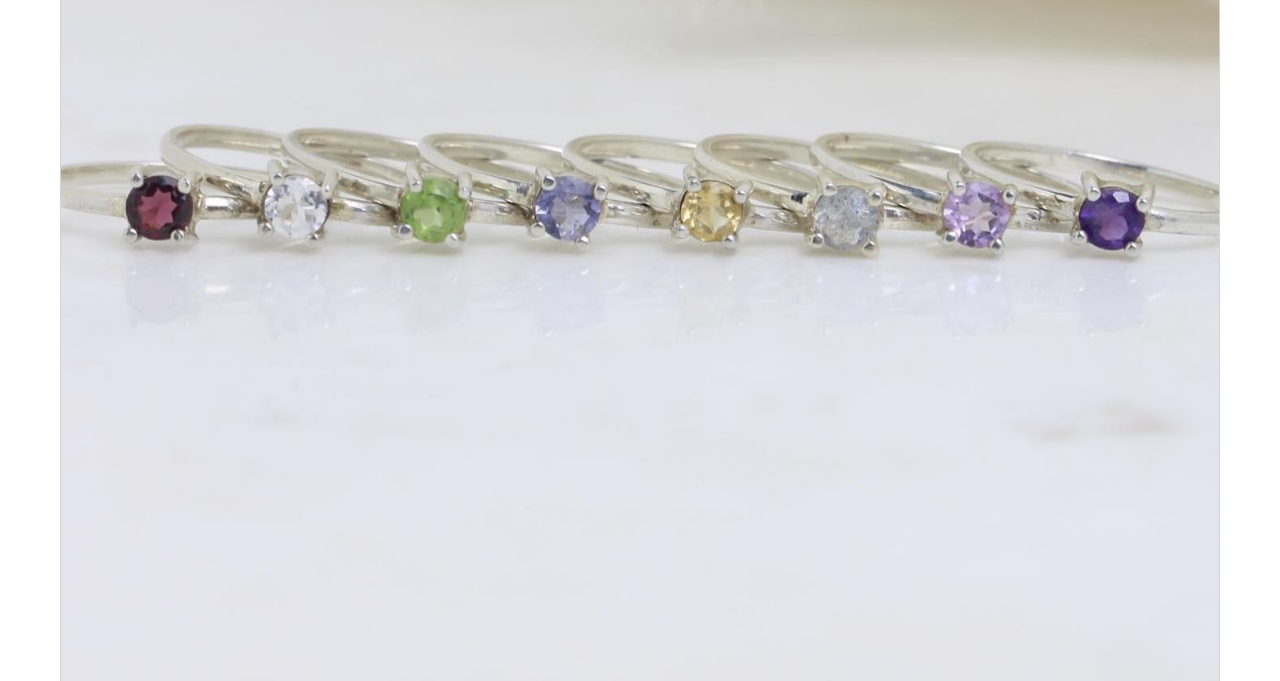
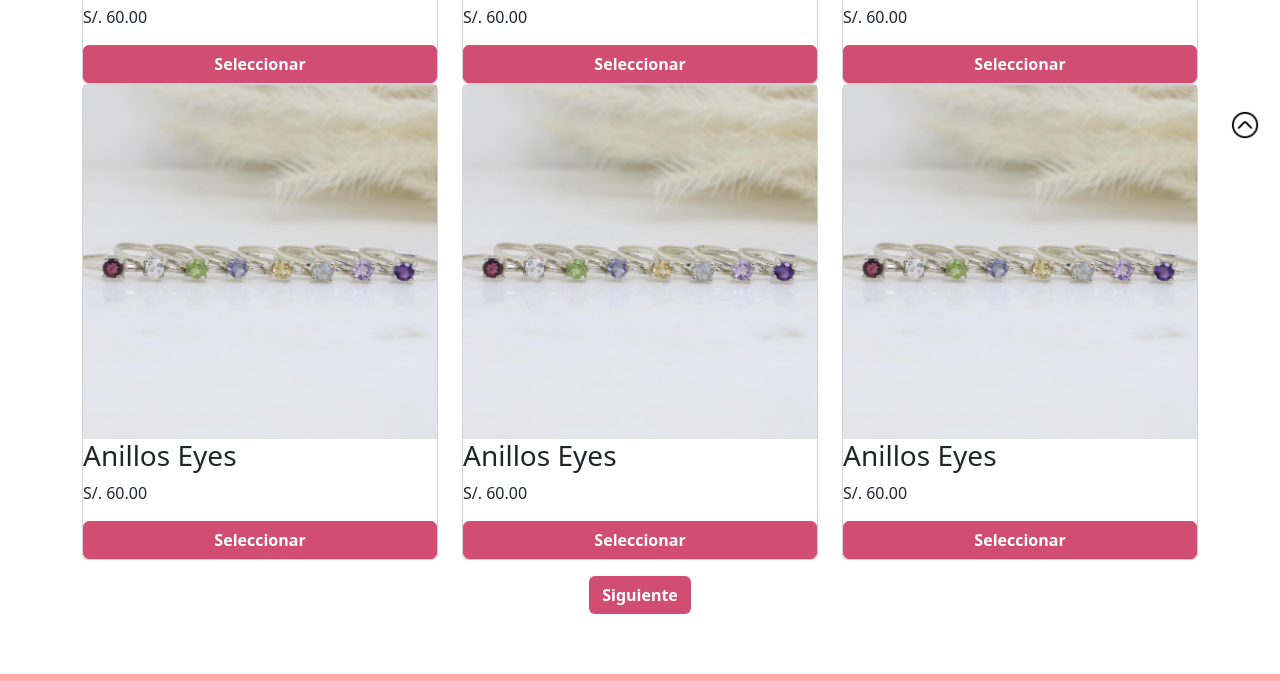
Before and after one commit to RosmeriCcF/Accesorios-Lorena-Amaya, a website: page paginas/categorias.html in a window 1280 px wide. Shown: the part 640-1321 px from the top of the page. Drawn offline with nearby package versions, Linux system fonts and the light colour scheme.

Commit message:
Categorías actualizado

```diff
--- a/paginas/categorias.html
+++ b/paginas/categorias.html
@@ -1,12 +1,12 @@
 <!DOCTYPE html>
-<html lang="es">
+<html lang="es"> <!--Español-->
     <head>
         <meta charset="UTF-8"> <!--Acentos-->
         <meta http-equiv="X-UA-Compatible" content="IE=edge">
         <meta name="viewport" content="width=device-width, initial-scale=1.0">
 
         <!-- SEO -->
-        <meta name="Lorena Amaya | Categorías" content="Anillos, Collares, Pulseras, Pendientes">
+        <meta name="Amaya | Categorías" content="Anillos, Collares, Pulseras, Pendientes">
         <meta name="keywords" content="joyas, categorías, anillos, collares, pulseras, pendientes">
 
         <!-- Ícono -->
@@ -19,7 +19,7 @@
         <link href="https://cdn.jsdelivr.net/npm/bootstrap@5.3.0-alpha3/dist/css/bootstrap.min.css" rel="stylesheet" integrity="sha384-KK94CHFLLe+nY2dmCWGMq91rCGa5gtU4mk92HdvYe+M/SXH301p5ILy+dN9+nJOZ" crossorigin="anonymous">
 
         <!-- Nombre de la sección -->
-        <title>Lorena Amaya | Categorías</title>
+        <title>Amaya | Categorías</title>
     </head>
     <body>
         <!-- Cabecera -->
@@ -60,13 +60,14 @@
                             <input class="form-control me-2 nav_input" type="search" placeholder="Buscar Productos" aria-label="Buscar">
                             <button class="btn btn-outline-success" type="submit">Buscar</button>
                         </form>
+
                         <a href=""><img src="../imagenes/img/carrito.png" alt="carrito" class="carrito"></a>
                     </div>
                 </div>
             </nav>
         </header>
 
-        <main class="main-section">
+
         <main class="main-section">
             <section class="categories">
                 <div class="search-bar">
@@ -76,6 +77,7 @@
                         <button class="btn btn-outline-success" type="submit">Buscar</button>
                     </form>
                 </div>
+
                 <div class="filter-dropdown">
                     <select class="form-select">
                         <option value="" disabled selected>Ordenar por</option>
@@ -88,38 +90,69 @@
                     </select>
                 </div>
 
-                  <div class="card-container">
+                <div class="container">
+                    <div class="row">
+                        <div class="col-md-4">
                             <div class="card">
                                 <img src="../imagenes/img/anillos-categorias.jpg" alt="Joyas 1">
                                 <h3>Anillos Eyes</h3>
                                 <p>S/. 60.00</p>
-                      <button class="btn btn-primary">Seleccionar</button>
+                                <button style="background-color: #D14D72; color: white; font-weight: bold; border-color: #D14D72;" class="btn btn-primary">Seleccionar</button>
+                            </div>
                         </div>
 
+                        <div class="col-md-4">
                             <div class="card">
                                 <img src="../imagenes/img/anillos-categorias.jpg" alt="Joyas 1">
                                 <h3>Anillos Eyes</h3>
                                 <p>S/. 60.00</p>
-                      <button class="btn btn-primary">Seleccionar</button>
+                                <button style="background-color: #D14D72; color: white; font-weight: bold; border-color: #D14D72;" class="btn btn-primary">Seleccionar</button>
+                            </div>
                         </div>
 
+                        <div class="col-md-4">
                             <div class="card">
                                 <img src="../imagenes/img/anillos-categorias.jpg" alt="Joyas 1">
                                 <h3>Anillos Eyes</h3>
                                 <p>S/. 60.00</p>
-                      <button class="btn btn-primary">Seleccionar</button>
+                                <button style="background-color: #D14D72; color: white; font-weight: bold; border-color: #D14D72;" class="btn btn-primary">Seleccionar</button>
                             </div>
                         </div>
-                  <div class="load-more">
-                    <button id="load-more-button" class="btn btn-primary">Siguiente</button>
+
+                        <div class="col-md-4">
+                            <div class="card">
+                                <img src="../imagenes/img/anillos-categorias.jpg" alt="Joyas 1">
+                                <h3>Anillos Eyes</h3>
+                                <p>S/. 60.00</p>
+                                <button style="background-color: #D14D72; color: white; font-weight: bold; border-color: #D14D72;" class="btn btn-primary">Seleccionar</button>
+                            </div>
+                        </div>
+
+                        <div class="col-md-4">
+                            <div class="card">
+                                <img src="../imagenes/img/anillos-categorias.jpg" alt="Joyas 1">
+                                <h3>Anillos Eyes</h3>
+                                <p>S/. 60.00</p>
+                                <button style="background-color: #D14D72; color: white; font-weight: bold; border-color: #D14D72;" class="btn btn-primary">Seleccionar</button>
+                            </div>
+                        </div>
+
+                        <div class="col-md-4">
+                            <div class="card">
+                                <img src="../imagenes/img/anillos-categorias.jpg" alt="Joyas 1">
+                                <h3>Anillos Eyes</h3>
+                                <p>S/. 60.00</p>
+                                <button style="background-color: #D14D72; color: white; font-weight: bold; border-color: #D14D72;" class="btn btn-primary">Seleccionar</button>
+                            </div>
+                        </div>
+                    </div>
+                </div>
+
+                <div class="load-more d-flex justify-content-center align-items-center mt-3">
+                    <button  style="background-color: #D14D72; color: white; font-weight: bold;" id="load-more-button" class="btn btn-custom">Siguiente</button>
                 </div>
             </section>
         </main>
-
-          </main>
-
-
-
 
 
         <!-- Pie de página -->
@@ -135,6 +168,7 @@
                             <p>Política de privacidad</p>
                         </section>
                     </div>
+
                     <div class="col-md-4">
                         <section class="redes-sociales">
                             <h2>REDES SOCIALES</h2>
@@ -151,6 +185,7 @@
                             </div>
                         </section>
                     </div>
+
                     <div class="col-md-4">
                         <section class="medios-pago">
                             <h2>MEDIOS DE PAGO</h2>
@@ -163,6 +198,7 @@
                     </div>
                 </div>
             </div>
+
             <div class="copyrigth">
                 <div class="container">
                     <div class="row">
@@ -170,14 +206,15 @@
                             <p>&copy;2023 ACCESORIOS LORENA AMAYA</p>
                         </div>
                         <div class="col-md-6 text-md-end">
+                            <a href="./categorias.html" class="back-to-top">
                                 <img src="../imagenes/img/volver arriba.png" alt="volver arriba">
+                            </a>
                         </div>
                     </div>
                 </div>
             </div>
         </footer>
 
-
         <script src="https://cdn.jsdelivr.net/npm/bootstrap@5.3.0-alpha3/dist/js/bootstrap.bundle.min.js" integrity="sha384-ENjdO4Dr2bkBIFxQpeoTz1HIcje39Wm4jDKdf19U8gI4ddQ3GYNS7NTKfAdVQSZe" crossorigin="anonymous"></script>
     </body>
 </html>
--- a/scss/app.scss
+++ b/scss/app.scss
@@ -6,6 +6,7 @@ $primary-text-color: #D14D72;
 $quaternary-color: #FFABAB;
 $font-stack: 'IBM Plex Sans' , sans-serif;
 $paragraph-size: 1.5em;
+
 
 @mixin flexCenter($direction, $justify-content, $align-items) {
     display: flex;
```
Also changed, not shown: 1 other file. Lines whose indentation alone changed are shown as unchanged.
